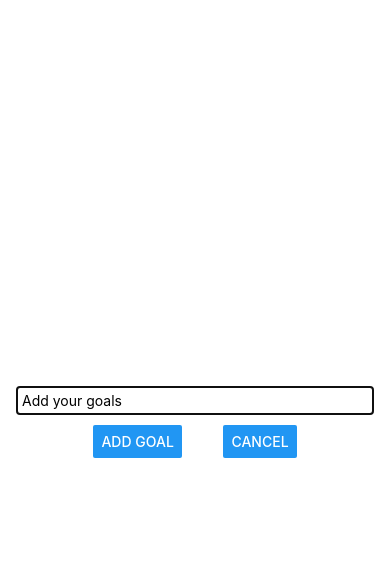
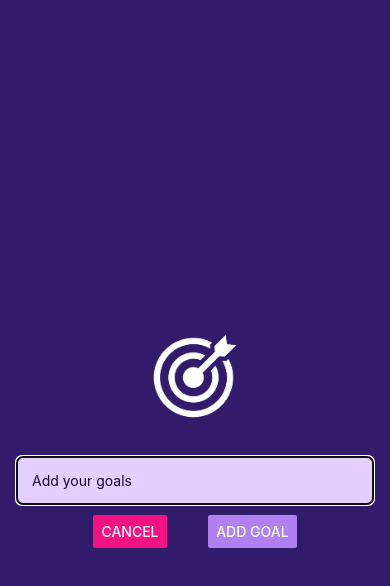
Before and after one commit to jozzbruer/goal-app, a React Native app: screen / in a window 390 px wide. Both pictures are taken after a click on the button "ADD NEW GOAL". Shown: the top 586 px of the page. Built offline with nearby package versions, Linux system fonts and the light colour scheme.

Commit message:
Update design and add an image

```diff
--- a/App.js
+++ b/App.js
@@ -2,6 +2,7 @@ import { useState } from 'react';
 import { Button, FlatList, StyleSheet, TextInput, View } from 'react-native';
 import GoalItem from './components/GoalItem';
 import GoalInput from './components/GoalInput';
+import { StatusBar } from 'expo-status-bar';
 
 export default function App() {
 	const [courseGoals, setCourseGoals] = useState([]);
@@ -25,10 +26,12 @@ export default function App() {
 		setCourseGoals((prev) => prev.filter((goal) => goal.id !== id));
 	};
 	return (
+		<>
+			<StatusBar style='light' />
 			<View style={styles.appContainer}>
 				<Button
 					title='Add new goal'
-				color='#5e0acc'
+					color='#a065ec'
 					onPress={startAddGoalHandler}
 				/>
 				<GoalInput
@@ -50,6 +53,7 @@ export default function App() {
 					/>
 				</View>
 			</View>
+		</>
 	);
 }
 
--- a/app.json
+++ b/app.json
@@ -6,6 +6,7 @@
     "orientation": "portrait",
     "icon": "./assets/icon.png",
     "userInterfaceStyle": "light",
+    "backgroundColor": "#1e085a",
     "splash": {
       "image": "./assets/splash.png",
       "resizeMode": "contain",
--- a/components/GoalInput.js
+++ b/components/GoalInput.js
@@ -1,5 +1,12 @@
 import { useState } from 'react';
-import { Button, Modal, StyleSheet, TextInput, View } from 'react-native';
+import {
+	Button,
+	Image,
+	Modal,
+	StyleSheet,
+	TextInput,
+	View,
+} from 'react-native';
 
 const GoalInput = ({ onAddGoal, isVisible, onCancel }) => {
 	const [enteredGoalText, setEnteredGoalText] = useState('');
@@ -23,6 +30,10 @@ const GoalInput = ({ onAddGoal, isVisible, onCancel }) => {
 			visible={isVisible}
 			animationType='slide'>
 			<View style={styles.inputContainer}>
+				<Image
+					style={styles.image}
+					source={require('../assets/images/goal.png')}
+				/>
 				<TextInput
 					style={styles.textInput}
 					placeholder='Add your goals'
@@ -31,12 +42,14 @@ const GoalInput = ({ onAddGoal, isVisible, onCancel }) => {
 				/>
 				<View style={styles.buttonContainer}>
 					<Button
+						title='Cancel'
+						onPress={cancelGoal}
+						color='#f41282'
+					/>
+					<Button
 						title='Add Goal'
 						onPress={addGoal}
-					/>
-					<Button
-						title='Cancel'
-						onPress={cancelGoal}
+						color='#b180f0'
 					/>
 				</View>
 			</View>
@@ -52,12 +65,16 @@ const styles = StyleSheet.create({
 		justifyContent: 'center',
 		alignItems: 'center',
 		padding: 16,
+		backgroundColor: '#311b6b',
 	},
 	textInput: {
 		borderWidth: 1,
-		borderColor: '#cccccc',
+		borderColor: '#e4d0ff',
+		backgroundColor: '#e4d0ff',
 		width: '100%',
-		padding: 5,
+		padding: 15,
+		color: '#120438',
+		borderRadius: 6,
 	},
 	buttonContainer: {
 		width: '80%',
@@ -65,4 +82,9 @@ const styles = StyleSheet.create({
 		flexDirection: 'row',
 		justifyContent: 'space-evenly',
 	},
+	image: {
+		width: 100,
+		height: 100,
+		margin: 30,
+	},
 });
```
Also changed, not shown: assets/images/goal.png (added). Lines whose indentation alone changed are shown as unchanged.
